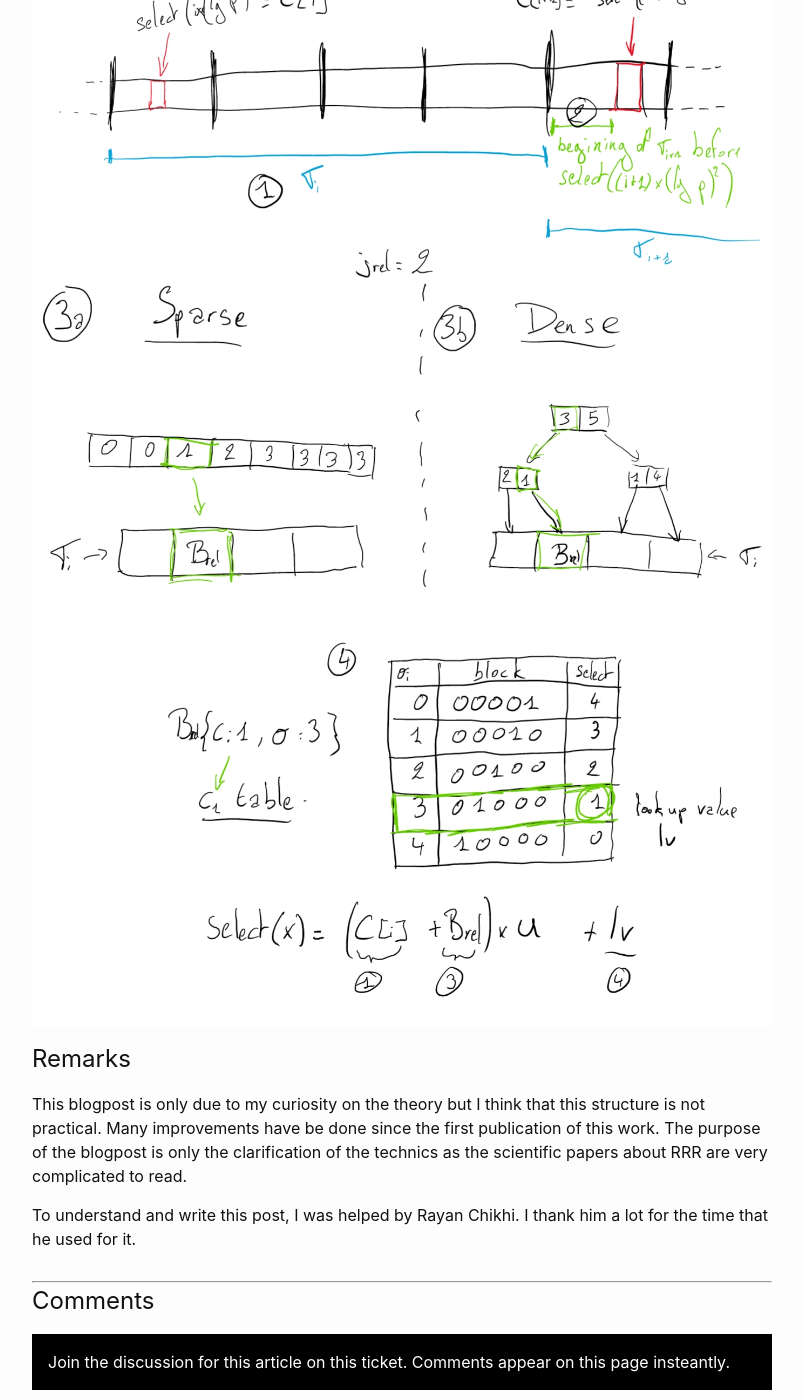
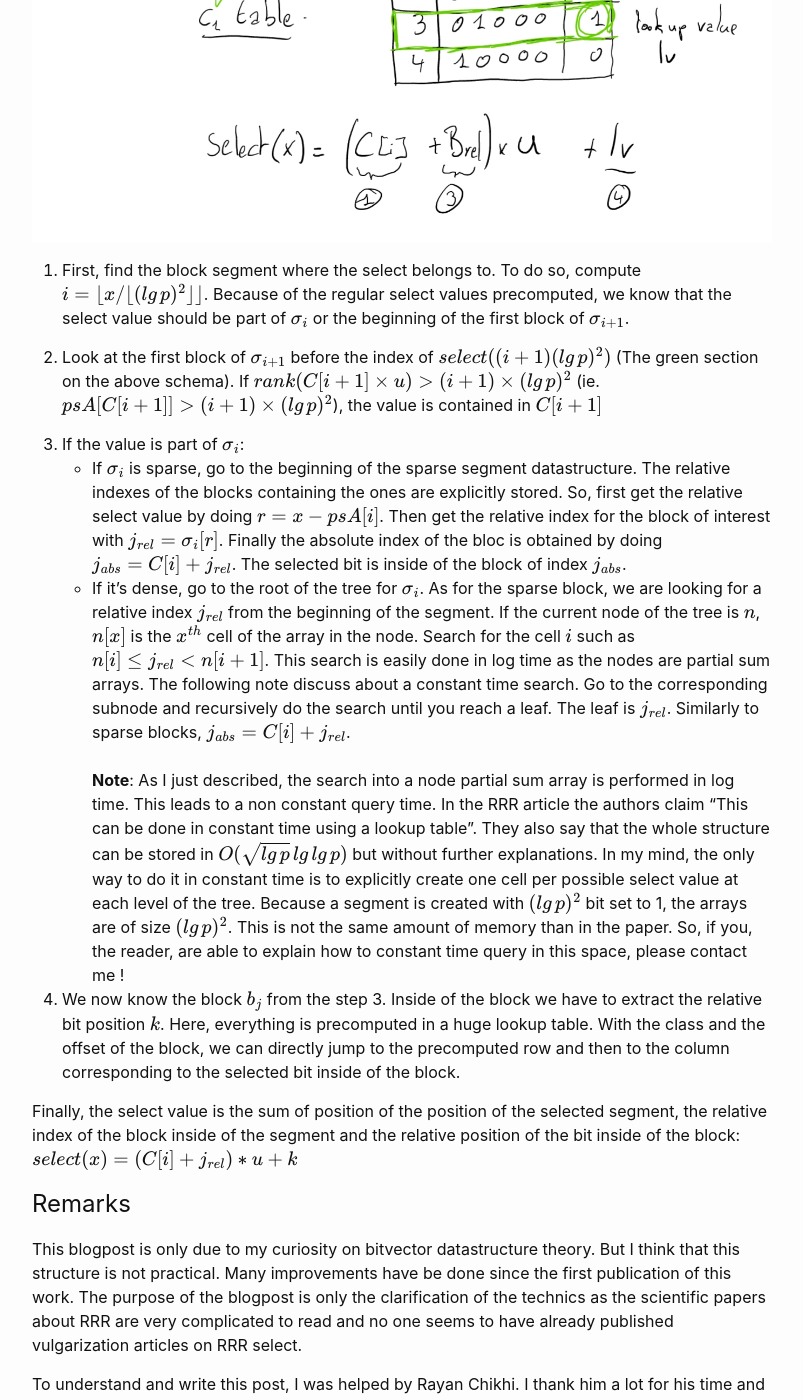
Before and after one commit to yoann-dufresne/yoann-dufresne.github.io, a Jekyll site: the page built from _posts/2020-03-10-Select on RRR bitvector.markdown, in a window 1280 px wide and 1400 px high, scrolled down 4284 px. Shown: the whole window, without its empty margins (238-1041 px from the left). Built offline with Jekyll 4.4.1, drawn with Linux system fonts in a browser that asks for light colours; nearby versions of some CDN libraries; formulas are drawn with MathJax 3; some of the changed text lies outside the part shown.

Commit message:
update post pierre

```diff
--- a/_posts/2020-03-10-Select on RRR bitvector.markdown
+++ b/_posts/2020-03-10-Select on RRR bitvector.markdown
@@ -50,10 +52,13 @@
 
 For each block, storing $c_i$ take exactly $\lceil lg\,u \rceil$ bits regardless the block.
 Storing $o_i$ take $\lceil lg{b\choose c_i} \rceil$ bits.
-So, the amount of bit needed for a basic block depend on its class.
-The values are computed in two different arrays: A for classes and B for offsets.
+So, the amount of bit needed for a block depends on its class.
+The values for all $c_i$ and all $o_i$ are computed in two respective arrays $A$ and $B$.
 A prefix sum array is also computed on A where $psA[i] = \sum_{j=0}^{i-1}{A[j]}$.
-Note that $psA[i] = rank(i \times u)$, so it will be use for fast access to rank values.
+$A[i]$ corresponds to the number of 1s in the $i^{th}$ block, so $psA[j]$ stores the number of 1s from the beginning of the vector up to the block j-1.
+So, $psA[j]$ stores the rank of the last bit of the block j-1.
+It means that $psA[i] = rank(i \times u)$.
+psA will be used as constant time access to rank values for blocks.
 
 {:refdef: style="text-align: center;"}
 ![](/assets/imgs/RRR_select/bv_succint.png)
@@ -62,20 +67,21 @@
 # Construction of the select datastructures
 
 For rapid select operations some of the values are precomputed and used as anchors for the search.
-Instead of having select precomputed on regular indexes all along the vector, the RRR datastructure compute regular select values.
-Regular select values means an array C where:
+Instead of having select precomputed on regular indexes all along the vector, the RRR datastructure compute regular select values:
 * $C[0] = 0$
 * $C[i] = \lfloor {select(i \times c) \over u} \rfloor$, with $c = (lg\,p)^2$
 
-By the division by u, we keep track of the block indices where the select remains.
+By regular select values I don't mean "the same number of bits" between two consecutive precomputed values but "the same number of 1s" (exactly $c$ 1).
+Dividing the select value by u, the size of a block, keeps track of the block indices instead of the bit positions themselves.
 
 {:refdef: style="text-align: center;"}
 ![](/assets/imgs/RRR_select/segment.png)
 {: refdef}
 
-We now define a segment of blocks $\sigma_i$ as a consecutive list of block starting at $C[i]$ and ending at $C[i+1]-1$.
+Segments $\sigma_i$, are defined as successions of blocks from the bitvector starting at $C[i]$ and ending at $C[i+1]-1$.
+The segments can vary in size and we split them into two categories "sparse" and "dense".
 $\sigma_i$ is called sparse if it contains at least $(lg\,p)^4$ bits, dense otherwise.
-In sparse segments, the block index of the select are explicitly stored.
+In sparse segments, the block index of the selects are explicitly stored.
 To save space, the block indexes are relative to the beginning of the segment.
 
 {:refdef: style="text-align: center;"}
@@ -83,9 +89,10 @@
 {: refdef}
 
 For dense segments, a tree datastructure is created with a branching factor of $\sqrt{lg\,p}$.
-So, because there is at most $(lg\,p)^4$ bits, the height of the tree is bounded by a constant.
-The leaves of the tree are the blocks of the segment.
-The nodes are arrays containing the numbers of bit set to 1 in the subtrees.
+So, because by definition of the dense segment, there are at most $(lg\,p)^4$ bits, the height of the tree is bounded by a constant.
+The tree structure is defined as follow:
+* A leaf per block of the segment that points to the segment.
+* Non leaf nodes store arrays of the size of the branching factor. Each cell contains the numbers of bit set to 1 in the corresponding subtrees.
 
 {:refdef: style="text-align: center;"}
 ![](/assets/imgs/RRR_select/dense.png)
@@ -94,28 +101,30 @@
 
 # (Almost ?) O(1) select requests
 
-Figure globale select
-
 Let's consider that we want to perform a request select(x), where $0 <= x <= m$.
-All the points here are pictured in the following schema.
+All the points of the request description are pictured in the following schema:
+{:refdef: style="text-align: center;"}
+![](/assets/imgs/RRR_select/segment_select.png)
+{: refdef}
 
 1. First, find the block segment where the select belongs to.
-By computing $i= \lfloor x / \lfloor (lg\,p)^2 \rfloor \rfloor$, we know that the select value should be part of $\sigma_i$ or the beginning of the next block.
+To do so, compute $i= \lfloor x / \lfloor (lg\,p)^2 \rfloor \rfloor$.
+Because of the regular select values precomputed, we know that the select value should be part of $\sigma_i$ or the beginning of the first block of $\sigma_{i+1}$.
 
-2. It is possible that the select value is contained in the following bloc of $\sigma_i$ before the index of $select((i+1)(lg\,p)^2)$.
-So, we have to verify the beginning of the C[i+1] block (The green section on the above schema).
-If $rank(C[i+1] \times u) > (i+1) \times (lg\,p)^2$ (ie. $psA[C[i+1]]$), the value is contained in $C[i+1]$
+2. Look at the first block of $\sigma_{i+1}$ before the index of $select((i+1)(lg\,p)^2)$ (The green section on the above schema).
+If $rank(C[i+1] \times u) > (i+1) \times (lg\,p)^2$ (ie. $psA[C[i+1]] > (i+1) \times (lg\,p)^2$), the value is contained in $C[i+1]$
 
-3. If the value is not part of C[i+1], we have to look inside of $\sigma_i$.
-* If it's sparse, go to the beginning of the sparse segment datastructure. The relative indexes of the blocks containing the ones are explicitly stored. So, first get the relative select value by doing $r = x - rank(C[i])$. Then get the relative index for the block of interest with $j_{rel} = \sigma_i[r]$. Finally the absolute index of the bloc is obtained by doing $j_{abs} = C[i] + j_{rel}$. The selected bit is inside of the block of index $j_{abs}$.
+3. If the value is part of $\sigma_i$:
+* If $\sigma_i$ is sparse, go to the beginning of the sparse segment datastructure. The relative indexes of the blocks containing the ones are explicitly stored. So, first get the relative select value by doing $r = x - psA[i]$. Then get the relative index for the block of interest with $j_{rel} = \sigma_i[r]$. Finally the absolute index of the bloc is obtained by doing $j_{abs} = C[i] + j_{rel}$. The selected bit is inside of the block of index $j_{abs}$.
 * If it's dense, go to the root of the tree for $\sigma_i$.
 As for the sparse block, we are looking for a relative index $j_{rel}$ from the beginning of the segment.
-If the current node of the tree is n, n[x] is the $x^{th}$ cell of the array in the node.
-Search for the cell i such as $n[i] \leq j_{rel} < n[i+1]$.
+If the current node of the tree is $n$, $n[x]$ is the $x^{th}$ cell of the array in the node.
+Search for the cell $i$ such as $n[i] \leq j_{rel} < n[i+1]$.
 This search is easily done in log time as the nodes are partial sum arrays.
-The following node discuss about a constant time search.
+The following note discuss about a constant time search.
 Go to the corresponding subnode and recursively do the search until you reach a leaf.
-The leaf is the block of interest.\\
+The leaf is $j_{rel}$.
+Similarly to sparse blocks, $j_{abs} = C[i] + j_{rel}$.\\
 \\
 **Note**: As I just described, the search into a node partial sum array is performed in log time.
 This leads to a non constant query time.
@@ -126,20 +135,18 @@
 This is not the same amount of memory than in the paper.
 So, if you, the reader, are able to explain how to constant time query in this space, please contact me !
 
-4. We have a block B from the step 3. We have to extract the relative value to the beginning of the block.
+4. We now know the block $b_{j}$ from the step 3.
+Inside of the block we have to extract the relative bit position $k$.
 Here, everything is precomputed in a huge lookup table.
 With the class and the offset of the block, we can directly jump to the precomputed row and then to the column corresponding to the selected bit inside of the block.
 
-Finally, the select value is the sum of position of the selected segment, the relative index of the block inside of the segment and the relative position of the bit inside of the block.
-
-Summary in one figure:
-{:refdef: style="text-align: center;"}
-![](/assets/imgs/RRR_select/segment_select.png)
-{: refdef}
+Finally, the select value is the sum of position of the position of the selected segment, the relative index of the block inside of the segment and the relative position of the bit inside of the block:\\
+$select(x) = (C[i] + j_{rel}) * u + k$
 
 
 # Remarks
 
-This blogpost is only due to my curiosity on the theory but I think that this structure is not practical. Many improvements have be done since the first publication of this work. The purpose of the blogpost is only the clarification of the technics as the scientific papers about RRR are very complicated to read.
+This blogpost is only due to my curiosity on bitvector datastructure theory. But I think that this structure is not practical. Many improvements have be done since the first publication of this work. The purpose of the blogpost is only the clarification of the technics as the scientific papers about RRR are very complicated to read and no one seems to have already published vulgarization articles on RRR select.
 
-To understand and write this post, I was helped by Rayan Chikhi. I thank him a lot for the time that he used for it.
+To understand and write this post, I was helped by Rayan Chikhi. I thank him a lot for his time and the great help.
+I thank also [Pierre Marijon](https://pierre.marijon.fr/), [Antoine Limasset](https://scholar.google.fr/citations?user=EW4USK4AAAAJ&hl=fr) and [Camille Marchet](https://kamimrcht.github.io/webpage/) for their proofreading.
```
Also changed, not shown: other parts of _posts/2020-03-10-Select on RRR bitvector.markdown (+4 -2 lines).
